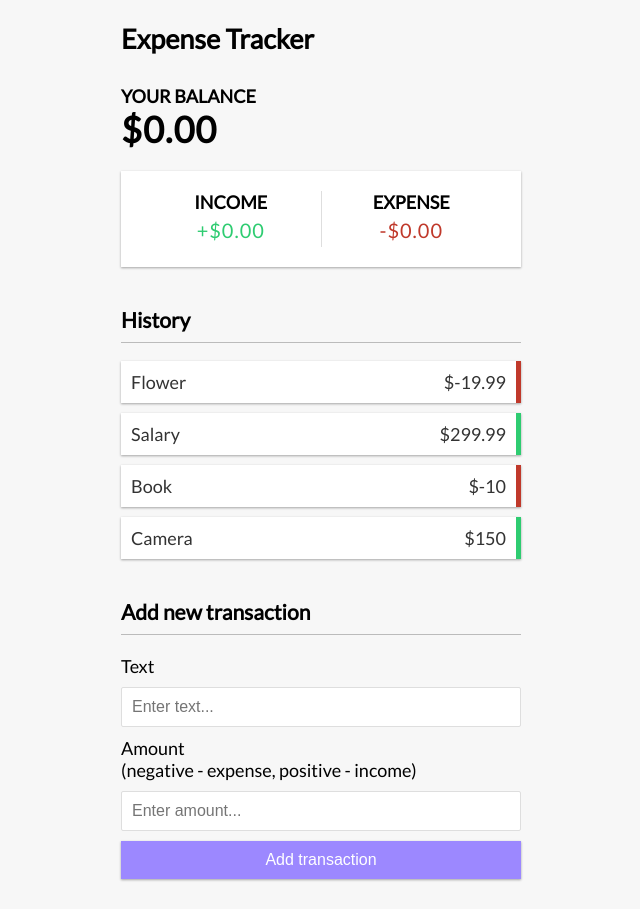
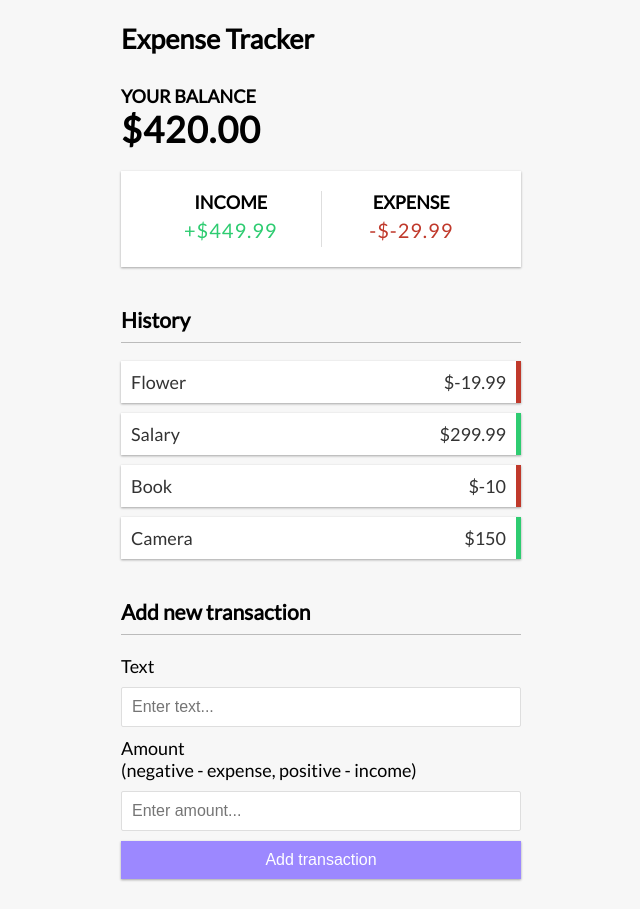
Before and after one commit to azharcodeit/vue-expense-tracker, a Vue app: page / in a window 1280 px wide. Shown: the whole page, without its empty margins (319-959 px from the left). Built offline with nearby package versions, Linux system fonts and the light colour scheme.

Commit message:
add:use computed to define total, income and expenses amounts

```diff
--- a/src/App.vue
+++ b/src/App.vue
@@ -1,9 +1,9 @@
 <template>
   <Header />
   <div class="container">
-    <Balance />
-    <IncomeExpenses />
-    <TransactionList :transactions="transactions"/>
+    <Balance :total="total"/>
+    <IncomeExpenses :income="income" :expenses="expenses"/>
+    <TransactionList :transactions="transactions" />
     <AddTransaction />
   </div>
 </template>
@@ -14,7 +14,7 @@
 import IncomeExpenses from './components/IncomeExpenses.vue';
 import TransactionList from './components/TransactionList.vue';
 import AddTransaction from './components/AddTransaction.vue';
-import {ref, computed} from 'vue'
+import { ref, computed } from 'vue'
 const transactions = ref([
   { id: 1, text: 'Flower', amount: -19.99 },
   { id: 2, text: 'Salary', amount: 299.99 },
@@ -22,4 +22,24 @@
   { id: 4, text: 'Camera', amount: 150 },
 ]);
 
+// Compute total amount
+const total = computed(() => {
+  return transactions.value.reduce((acc, transaction) => {
+    return acc + transaction.amount
+  }, 0).toFixed(2)
+})
+
+// Compute Income
+const income = computed(() => {
+  return transactions.value.filter((transaction)=>transaction.amount>0).reduce((acc, transaction) => {
+    return acc + transaction.amount
+  }, 0)
+})
+// Compute Expenses
+const expenses = computed(() => {
+  return transactions.value.filter((transaction) => transaction.amount < 0).reduce((acc, transaction) => {
+    return acc + transaction.amount
+  }, 0).toFixed(2)
+})
+
 </script>
--- a/src/components/Balance.vue
+++ b/src/components/Balance.vue
@@ -1,4 +1,15 @@
 <template>
     <h4> Your Balance</h4>
-    <h1 id="balance">$0.00</h1>
+    <h1 id="balance">${{total}}</h1>
 </template>
+
+<script setup>
+import { defineProps } from 'vue'
+
+const props = defineProps({
+    total: {
+        type: Number,
+        required: true,
+    }
+})
+</script>
--- a/src/components/IncomeExpenses.vue
+++ b/src/components/IncomeExpenses.vue
@@ -2,11 +2,27 @@
   <div class="inc-exp-container">
     <div>
       <h4>Income</h4>
-      <p id="money-plus" class="money plus">+$0.00</p>
+      <p id="money-plus" class="money plus">+${{ income }}</p>
     </div>
     <div>
       <h4>Expense</h4>
-      <p id="money-minus" class="money minus">-$0.00</p>
+      <p id="money-minus" class="money minus">-${{ expenses }}</p>
     </div>
   </div>
 </template>
+
+
+<script setup>
+import { defineProps } from 'vue';
+
+const props = defineProps({
+  income: {
+    type: Number,
+    required: true
+  },
+  expenses: {
+    type: Number,
+    required: true
+  }
+})
+</script>
```
